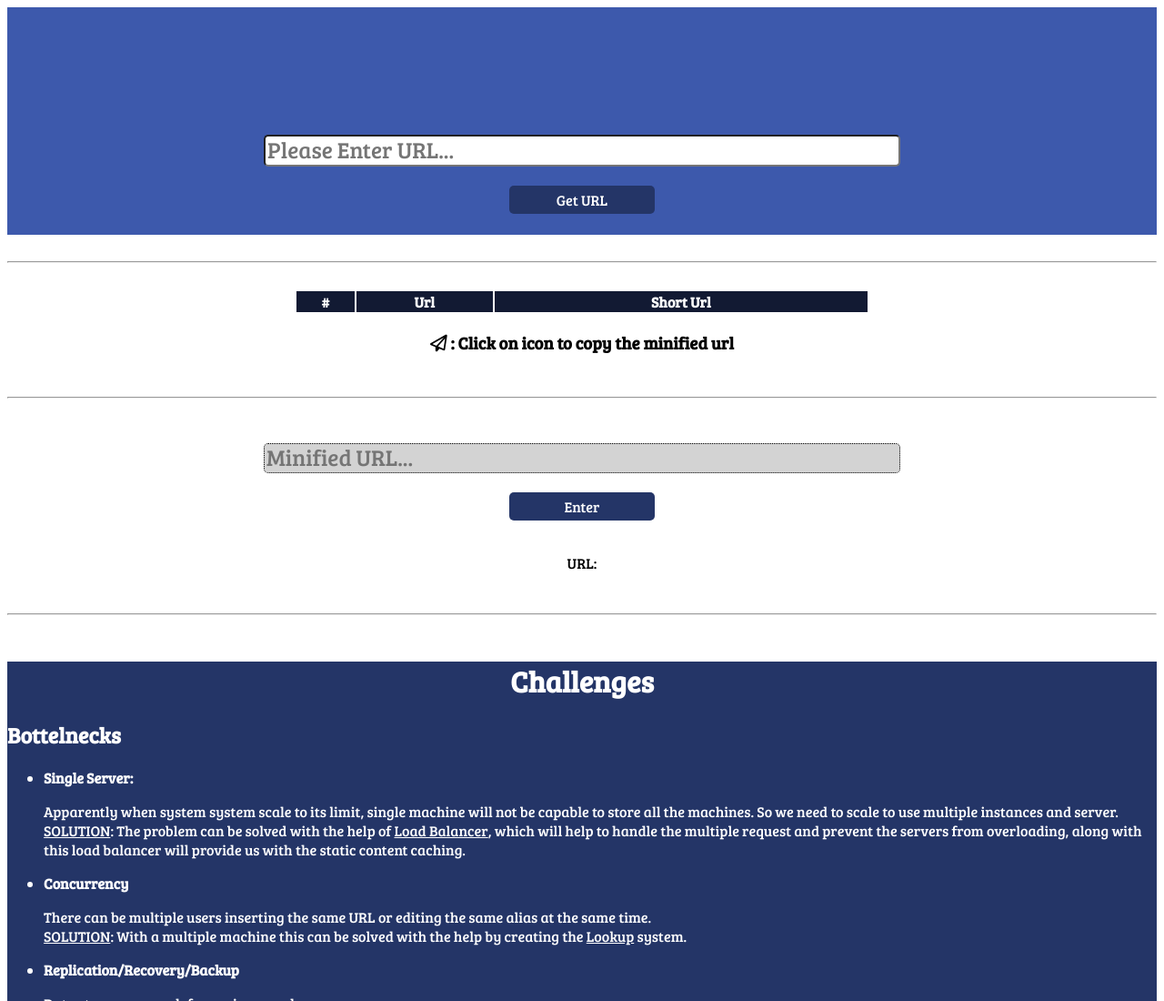
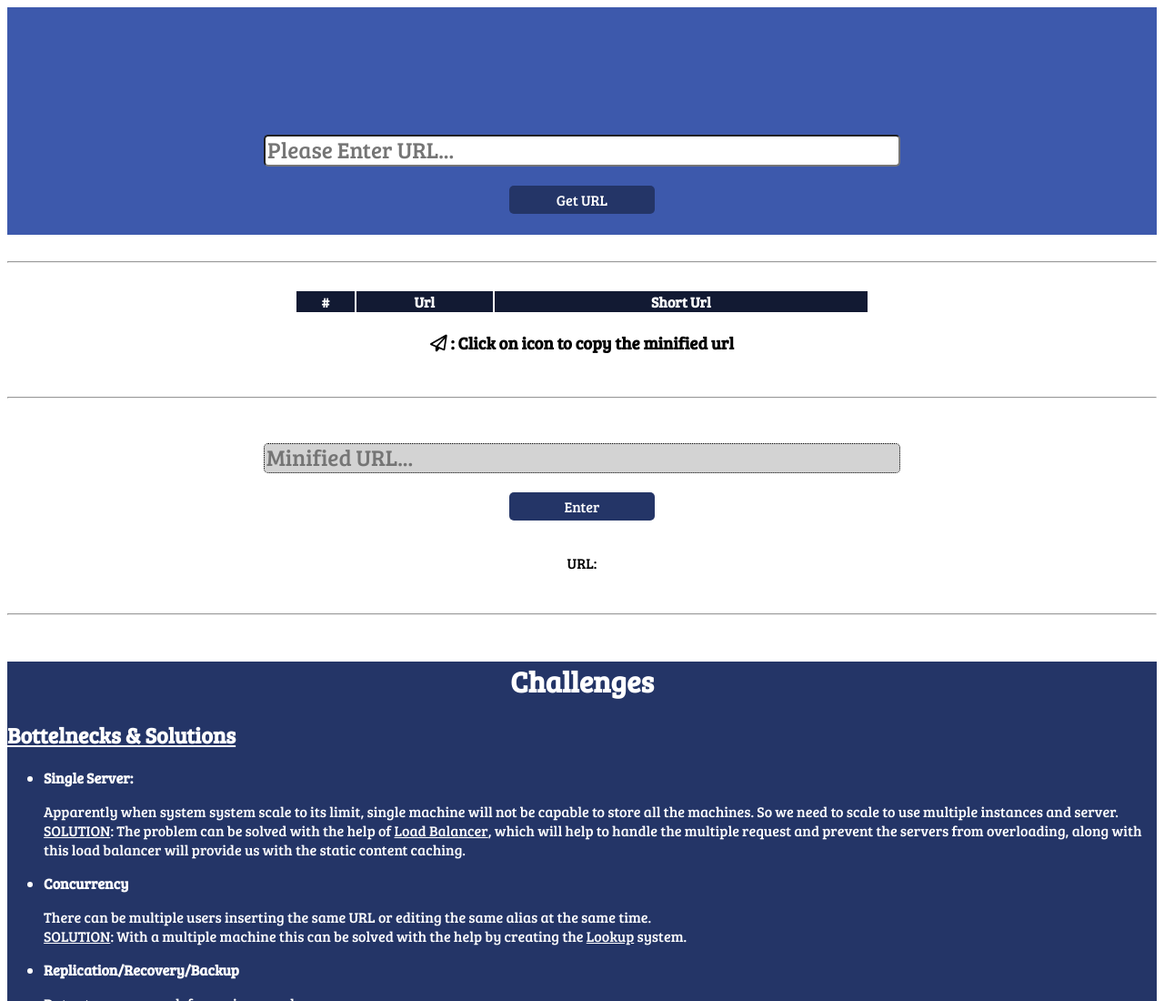
Before and after one commit to govipul/urlshortner, a website: page index.html in a window 1280 px wide. Shown: the top 1100 px of the page at 91% size. Drawn offline with nearby package versions, Linux system fonts and the light colour scheme; no server answers; a web font is replaced by a local one.

Commit message:
improved the UI

```diff
--- a/index.html
+++ b/index.html
@@ -54,7 +54,7 @@
       <div class="information">
         <h1>Challenges</h1>
         <div class="container">
-          <h2>Bottelnecks</h2>
+          <h2><u>Bottelnecks &amp; Solutions</u></h2>
           <ul>
             <li><b>Single Server:</b>
               <div>
```
